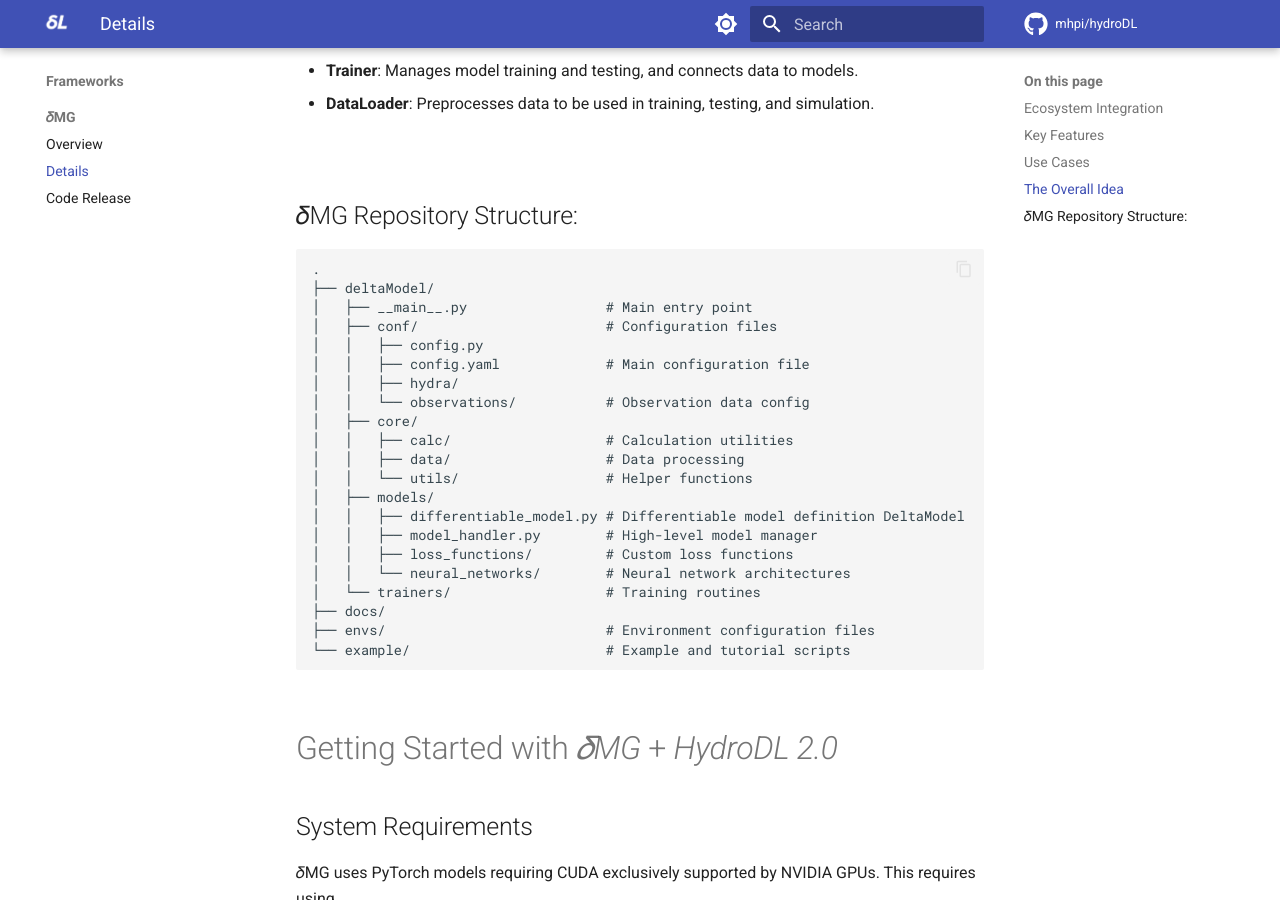
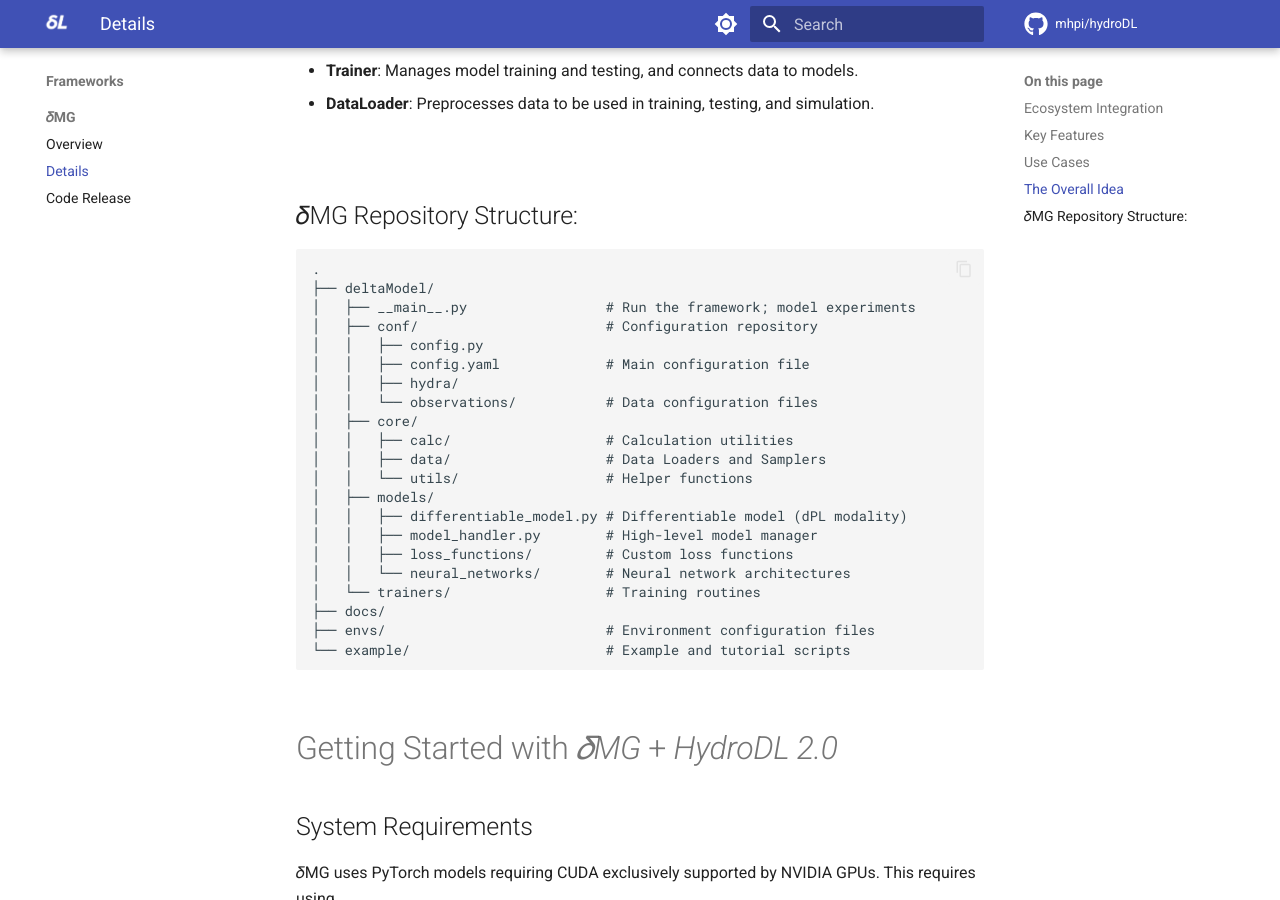
Before and after one commit to mhpi/mhpi.github.io, an MkDocs documentation site: the page built from docs/dmg/detail.md, in a window 1280 px wide and 900 px high, scrolled down 2412 px. Built offline with MkDocs 1.6.1 and Material for MkDocs 9.7.7, drawn with Linux system fonts in a browser that asks for light colours; a script that is not in the unit is left out; comment, search, counter and statistics services are not loaded.

Commit message:
Update detail.md
update naming to repo structure

```diff
--- a/docs/dmg/detail.md
+++ b/docs/dmg/detail.md
@@ -64,18 +64,18 @@ According to this schema, we define these core classes, from bottom up:
 ## 𝛿MG Repository Structure:
     .
     ├── deltaModel/
-    │   ├── __main__.py                 # Main entry point
-    │   ├── conf/                       # Configuration files
+    │   ├── __main__.py                 # Run the framework; model experiments
+    │   ├── conf/                       # Configuration repository
     │   │   ├── config.py
     │   │   ├── config.yaml             # Main configuration file
     │   │   ├── hydra/
-    │   │   └── observations/           # Observation data config
+    │   │   └── observations/           # Data configuration files
     │   ├── core/
     │   │   ├── calc/                   # Calculation utilities
-    │   │   ├── data/                   # Data processing
+    │   │   ├── data/                   # Data Loaders and Samplers
     │   │   └── utils/                  # Helper functions
     │   ├── models/
-    │   │   ├── differentiable_model.py # Differentiable model definition DeltaModel
+    │   │   ├── differentiable_model.py # Differentiable model (dPL modality)
     │   │   ├── model_handler.py        # High-level model manager
     │   │   ├── loss_functions/         # Custom loss functions
     │   │   └── neural_networks/        # Neural network architectures
```
